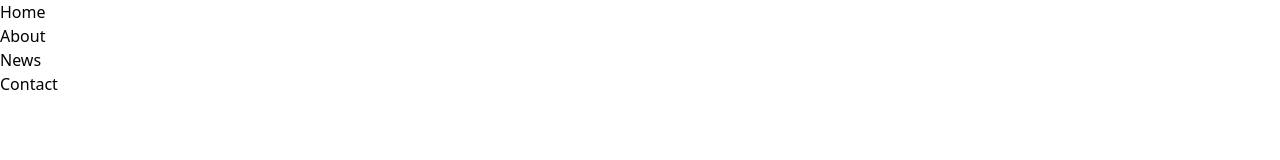
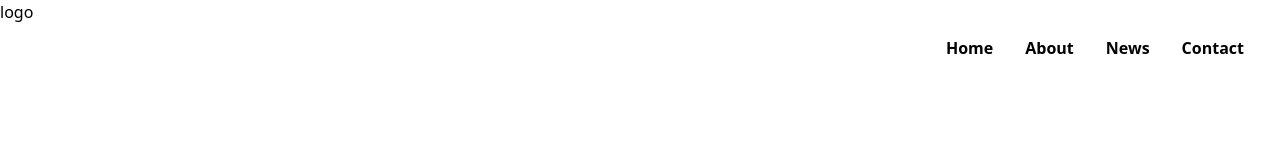
Before and after one commit to horiyu-jobs/okumoto-kanban-website, a Next.js app: page / in a window 1280 px wide. Shown: the top 160 px of the page. Built offline with nearby package versions, Linux system fonts and the light colour scheme.

Commit message:
[add] basic Navbar

```diff
--- a/app/layout.tsx
+++ b/app/layout.tsx
@@ -1,9 +1,30 @@
 import '../styles/globals.css'
 import Navbar from '../components/ui/navbar';
+import { routeObj } from '../components/ui/navbar';
 
 export default function RootLayout({ children }: {
   children: React.ReactNode;
 }) {
+
+  const navbarList: Array<routeObj> = [
+    {
+      name: 'Home',
+      link: '/'
+    },
+    {
+      name: 'About',
+      link: '/about',
+    },
+    {
+      name: 'News',
+      link: '/news',
+    },
+    {
+      name: 'Contact',
+      link: '/contact',
+    },
+  ];
+
   return (
     <html lang="ja">
       <head>
@@ -13,11 +34,11 @@ export default function RootLayout({ children }: {
       </head>
       <body>
         <header>
-          <Navbar />
+          <Navbar list={navbarList} />
         </header>
         {children}
         <footer className="flex h-24 w-full items-center justify-center border-t">
-          ©  奥本看板 All rIghts reserved.
+          © オクモト看板 All rIghts reserved.
         </footer>
       </body>
     </html>
--- a/components/ui/navbar.tsx
+++ b/components/ui/navbar.tsx
@@ -1,22 +1,30 @@
 import Link from 'next/link'
 
-export default function Navbar() {
+export interface routeObj {
+  name: string;
+  link: string;
+}
+
+export default function Navbar(props: { list: Array<routeObj>; }) {
+  const data = props.list;
+
   return (
-    <nav>
-      <ul>
-        <li>
-          <Link href='/'>Home</Link>
-        </li>
-        <li>
-          <Link href='/about'>About</Link>
-        </li>
-        <li>
-          <Link href='/news'>News</Link>
-        </li>
-        <li>
-          <Link href='/contact'>Contact</Link>
-        </li>
-      </ul>
+    <nav className='flex'>
+      <div className='flex-none  sm:flex-1 md:flex-1 lg:flex-1 xl:flex-1'>
+        <Link href='/'>
+          {/* <Image src='/images/logo.png' alt='logo' width={200} height={100} /> */}
+          logo
+        </Link>
+      </div>
+      <div className='flex-initial font-bold m-5'>
+        <ul className='md:flex  hidden flex-initial text-left'>
+          {data.map((value, index) => (
+            <li key={index} className='p-4'>
+              <Link href={value.link}>{value.name}</Link>
+            </li>
+          ))}
+        </ul>
+      </div>
     </nav>
   )
 }
```
